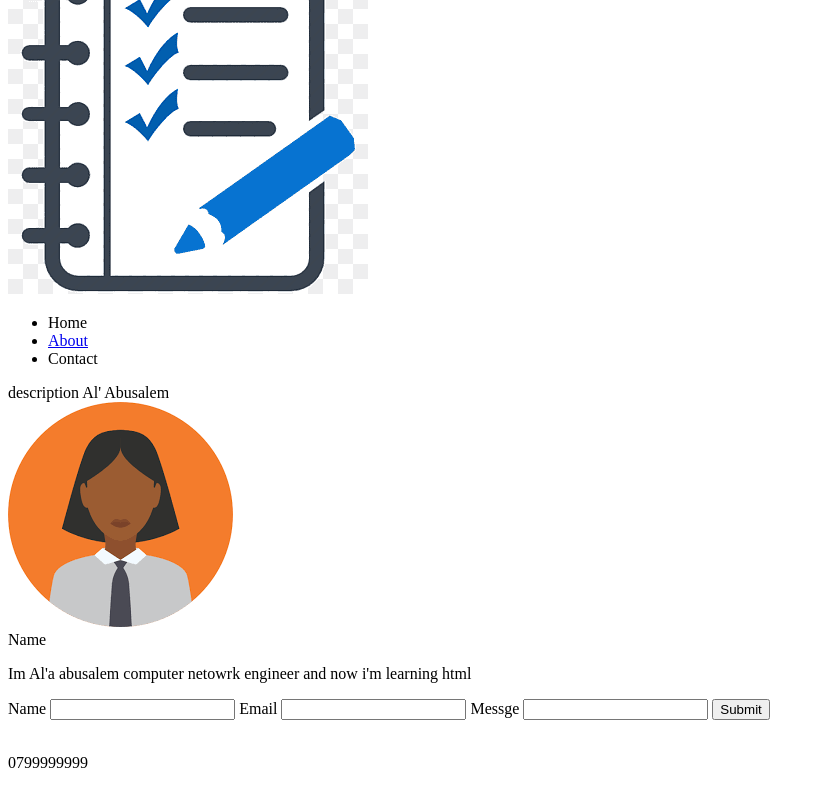
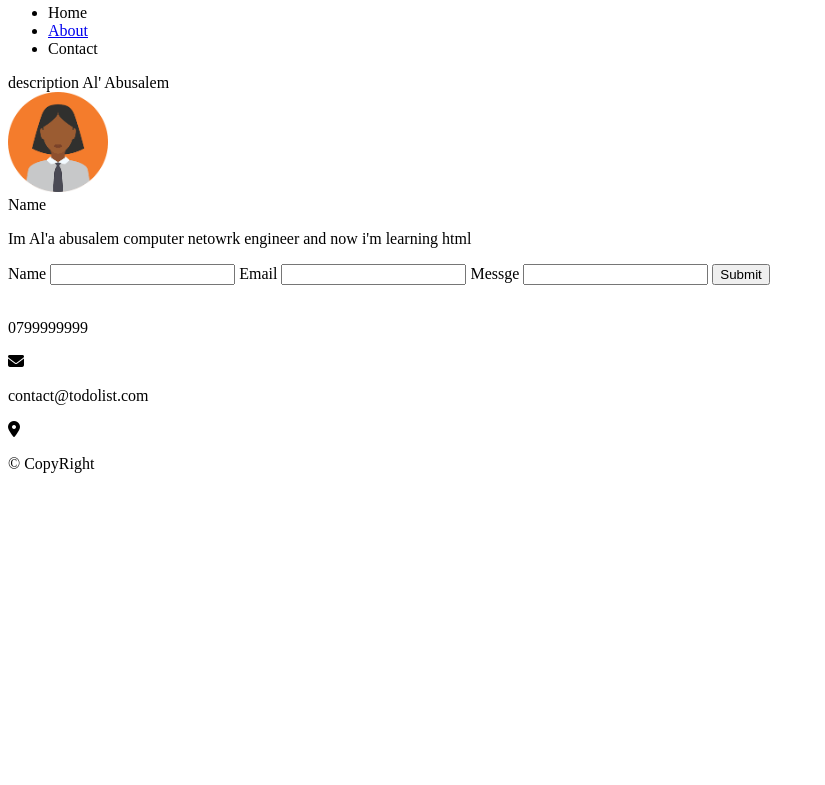
Before and after one commit to alaaabusalem/todo-project, a plain HTML site: page about.html in a window 1280 px wide. Shown: the part 74-859 px from the top of the page, without its empty margins (0-825 px from the left). After the commit the page ends 800 px from the top, so only its background shows below. Drawn offline with Linux system fonts and the light colour scheme; some icons are missing.

Commit message:
change branch photo size

```diff
--- a/about.html
+++ b/about.html
@@ -11,7 +11,7 @@
 <body>
   <header>
    <section>
-    <img src="./img/todolistimg.png"/>
+    <img src="./img/todolistimg.png" width="50px" height="50px"/>
    </section>
    <section>
     <ul>
@@ -26,7 +26,7 @@
   <section>
     <label for="1">description </label>
     <label id="1">Al' Abusalem</label> <br>
-    <img src="./img/employeeavatar.png" id="2"/> <br>
+    <img src="./img/employeeavatar.png" id="2"/ width="100px" height="100px"> <br>
 
     <label for="2">Name</label>
     <p id="2"> Im Al'a abusalem computer netowrk engineer and now i'm learning html</p>
```
Also changed, not shown: index.html (+1 -1 lines).
